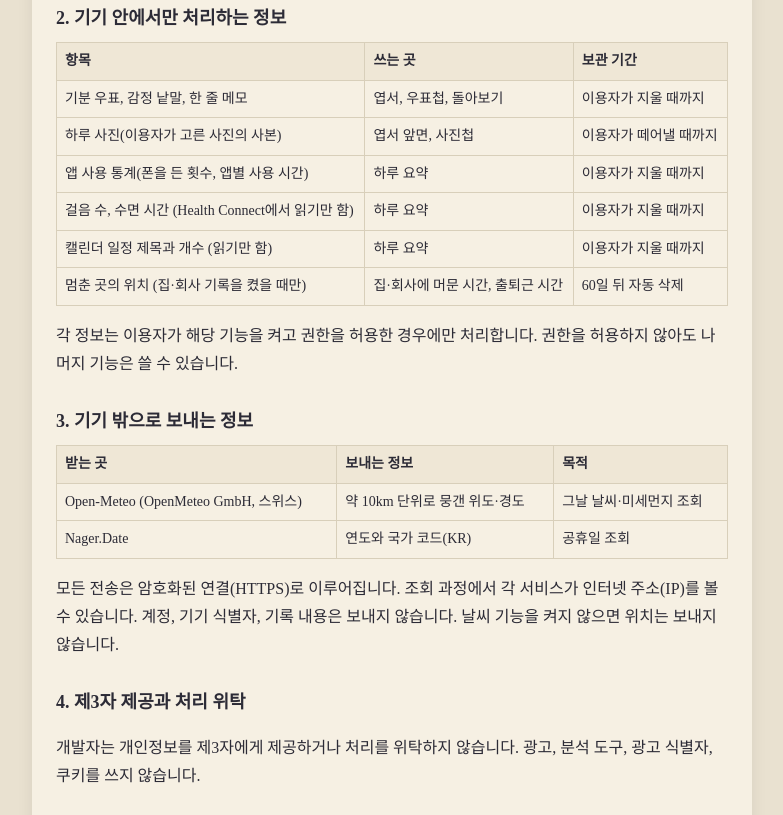
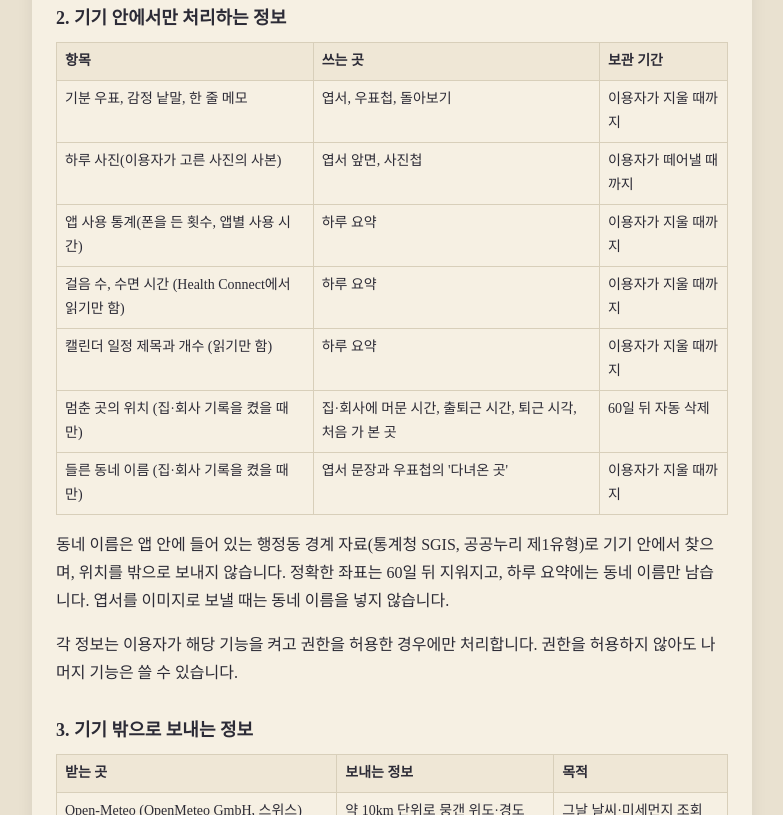
Before and after one commit to joky7617/jopd-privacy, a plain HTML site: page index.html in a window 1280 px wide. Shown: the part 395-1210 px from the top of the page, without its empty margins (248-1031 px from the left). Drawn offline with Linux system fonts and the light colour scheme.

Commit message:
들른 동네 이름(기기 안에서만 찾음) 항목 추가
Co-Authored-By: Claude Opus 5.5 <noreply@anthropic.com>
Claude-Session: https://claude.ai/code/session_01H5Cp99fDyKLGUUhx6kbqpw

```diff
--- a/index.html
+++ b/index.html
@@ -36,8 +36,10 @@
 <tr><td>앱 사용 통계(폰을 든 횟수, 앱별 사용 시간)</td><td>하루 요약</td><td>이용자가 지울 때까지</td></tr>
 <tr><td>걸음 수, 수면 시간 (Health Connect에서 읽기만 함)</td><td>하루 요약</td><td>이용자가 지울 때까지</td></tr>
 <tr><td>캘린더 일정 제목과 개수 (읽기만 함)</td><td>하루 요약</td><td>이용자가 지울 때까지</td></tr>
-<tr><td>멈춘 곳의 위치 (집·회사 기록을 켰을 때만)</td><td>집·회사에 머문 시간, 출퇴근 시간</td><td>60일 뒤 자동 삭제</td></tr>
+<tr><td>멈춘 곳의 위치 (집·회사 기록을 켰을 때만)</td><td>집·회사에 머문 시간, 출퇴근 시간, 퇴근 시각, 처음 가 본 곳</td><td>60일 뒤 자동 삭제</td></tr>
+<tr><td>들른 동네 이름 (집·회사 기록을 켰을 때만)</td><td>엽서 문장과 우표첩의 '다녀온 곳'</td><td>이용자가 지울 때까지</td></tr>
 </table>
+<p>동네 이름은 앱 안에 들어 있는 행정동 경계 자료(통계청 SGIS, 공공누리 제1유형)로 기기 안에서 찾으며, 위치를 밖으로 보내지 않습니다. 정확한 좌표는 60일 뒤 지워지고, 하루 요약에는 동네 이름만 남습니다. 엽서를 이미지로 보낼 때는 동네 이름을 넣지 않습니다.</p>
 <p>각 정보는 이용자가 해당 기능을 켜고 권한을 허용한 경우에만 처리합니다. 권한을 허용하지 않아도 나머지 기능은 쓸 수 있습니다.</p>
 
 <h2>3. 기기 밖으로 보내는 정보</h2>
```
